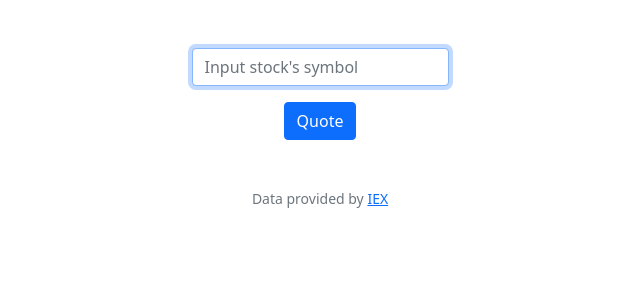
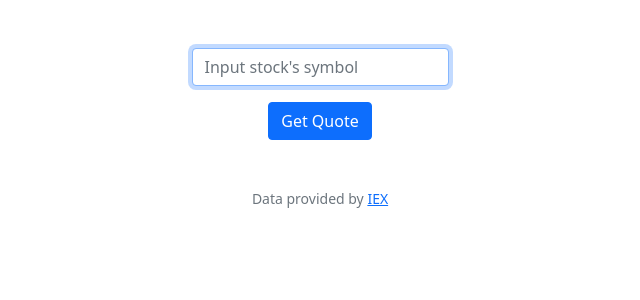
Before and after one commit to alihbaloch/CS50-Projects, a Flask app: page /quote in a window 1280 px wide. Shown: the part 76-376 px from the top of the page, without its empty margins (320-960 px from the left). Run offline with Flask 3, Linux system fonts and the light colour scheme; a user stored in the database is signed in; some libraries are stand-ins or nearby versions.

Commit message:
Fri, Aug 11, 2023, 11:24 PM -04:00

```diff
--- a/finance/templates/quote.html
+++ b/finance/templates/quote.html
@@ -9,6 +9,6 @@
         <div class="mb-3">
             <input autocomplete="off" autofocus class="form-control mx-auto w-auto" name="symbol" placeholder="Input stock's symbol" type="text">
         </div>
-        <button class="btn btn-primary" type="submit">Quote</button>
+        <button class="btn btn-primary" type="submit">Get Quote</button>
     </form>
 {% endblock %}
--- a/finance/templates/quoted.html
+++ b/finance/templates/quoted.html
@@ -5,5 +5,5 @@
 {% endblock %}
 
 {% block main %}
-  <p>1 {{ quote['name'] }} share = {{ quote['price']usd }}</p>
+  <p>1 {{ quote['name'] }} share = {{ quote['price']|usd }}</p>
 {% endblock %}
```
